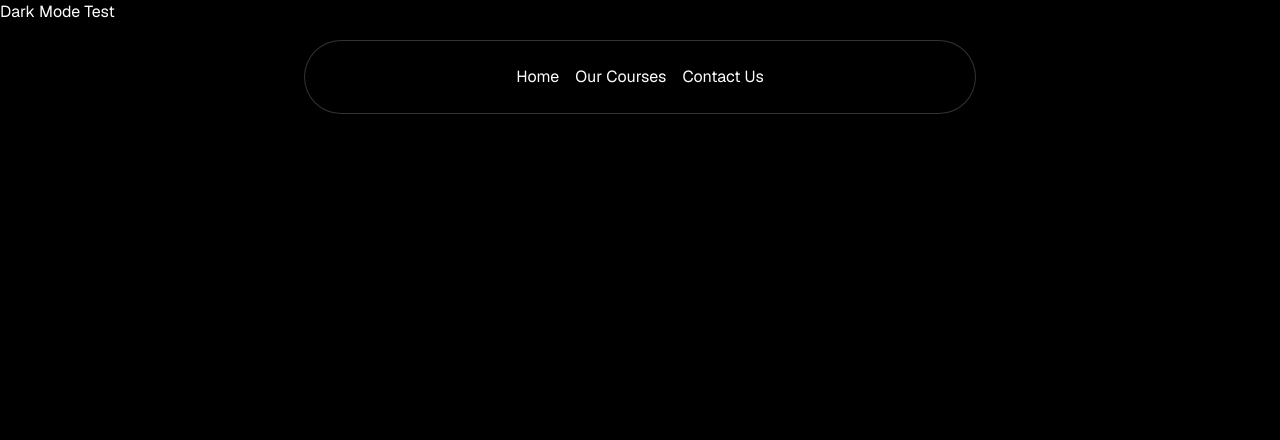
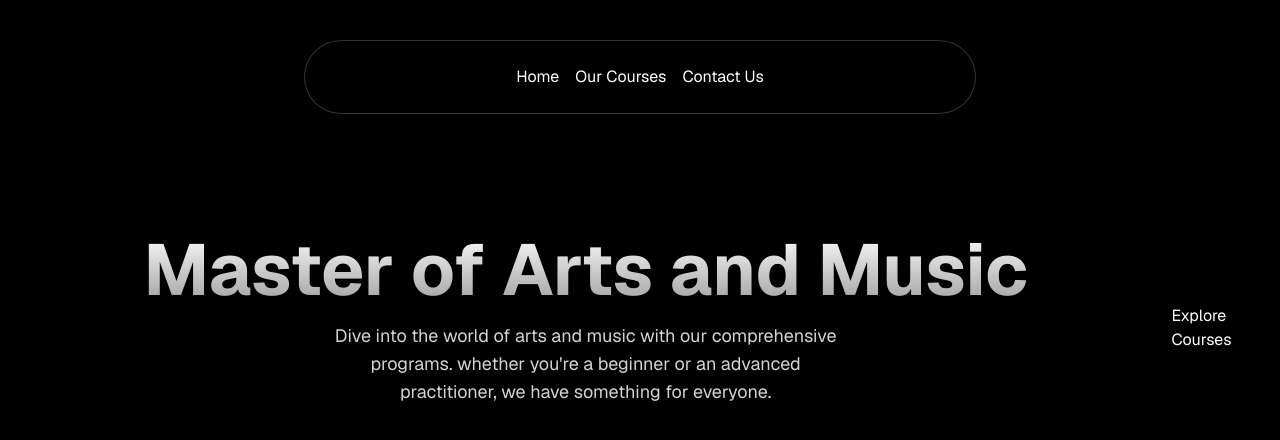
Before and after one commit to shubhamchauhan639/Music_app, a Next.js app: page / in a window 1280 px wide. Shown: the top 440 px of the page. Built offline with nearby package versions, Linux system fonts and the light colour scheme.

Commit message:
hero section page

```diff
--- a/app/page.tsx
+++ b/app/page.tsx
@@ -1,9 +1,11 @@
+import HeroSection from "@/components/HeroSection";
 import Image from "next/image";
 
 export default function Home() {
   return (
-      <div className="bg-white text-black dark:bg-black dark:text-white">
-  Dark Mode Test
+      <div className="bg-white text-black dark:bg-black dark:text-white antialiased">
+  <HeroSection/>
 </div>
+
   );
 }
--- /dev/null
+++ b/components/HeroSection.tsx
@@ -0,0 +1,17 @@
+import Link from "next/link"
+function HeroSection() {
+  return (
+    <div className = "h-auto md:h-[40rem] w-full rounded-md flex flex-col md:flex-row items-center justify-center relative overflow-hidden mx-auto py-10 md:py-0">
+        <div className = "p-4 relative z-10 text-center w-full">
+            <h1  className="mt-20 md:mt-0 text-4xl md:text-7xl font-bold bg-clip-text text-transparent bg-gradient-to-b from-neutral-50 to-neutral-400">Master of Arts and Music</h1>
+            <p className="mt-4 font-normal text-base md:text-lg text-neutral-300 max-w-lg mx-auto">Dive into the world of arts and music with our comprehensive programs. whether you're a beginner or an advanced practitioner, we have something for everyone.  </p>
+        </div>
+        <div className = "mt-4 ">
+          <Link href={"/courses"}>Explore Courses</Link>
+        </div>
+
+    </div>
+  )
+}
+
+export default HeroSection
```
